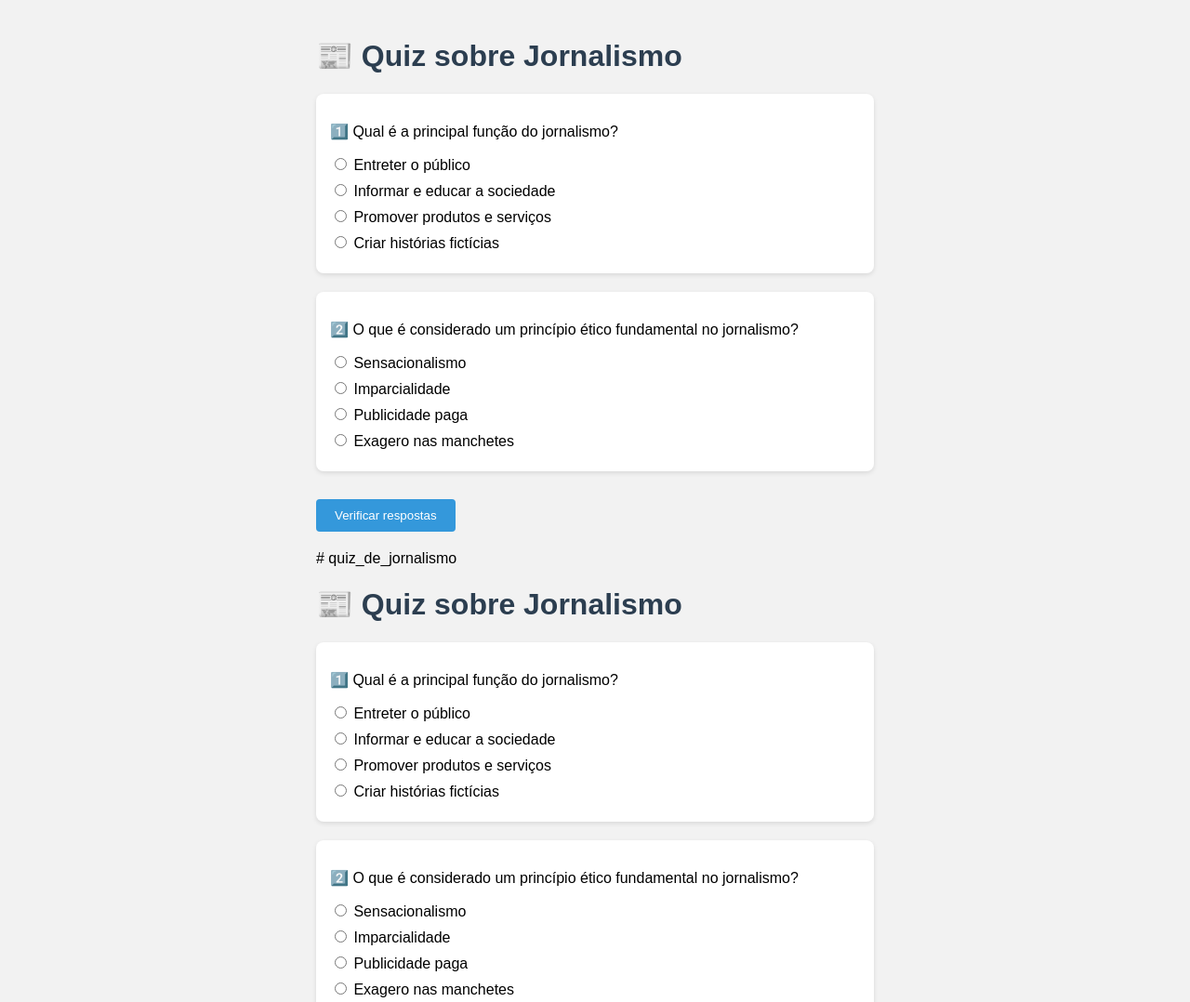
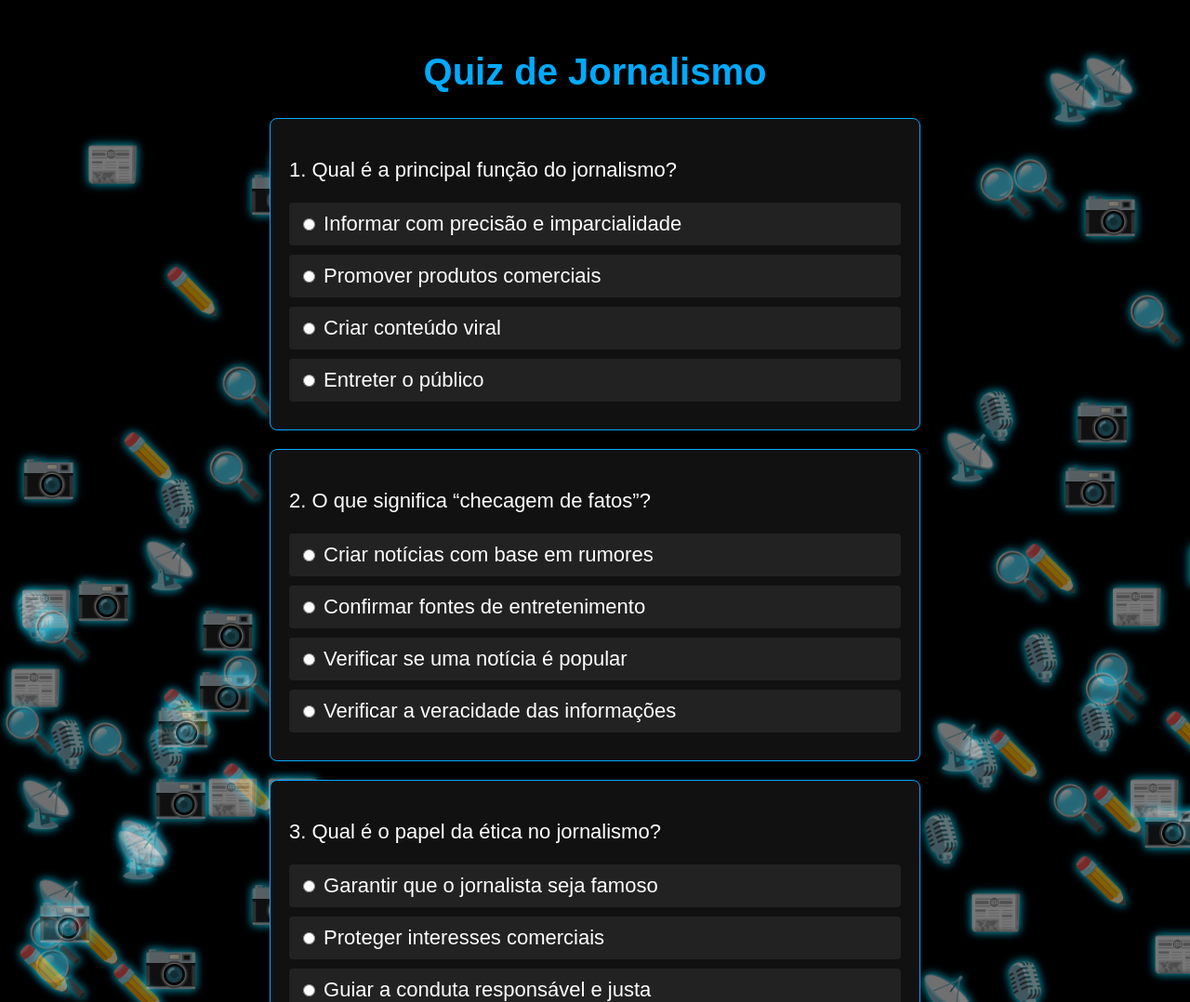
Before and after one commit to pereira-beatriz/quiz_de_jornalismo, a plain HTML site: page index.html in a window 1280 px wide. Shown: the top 1078 px of the page at 93% size. Drawn offline with Linux system fonts and the light colour scheme.

Commit message:
jornalismo.quizizz

```diff
--- a/index.html
+++ b/index.html
@@ -1,171 +1,261 @@
-<!DOCTYPE html>
+<!DOCTYPE ahtml>
 <html lang="pt-BR">
 <head>
     <meta charset="UTF-8">
     <title>Quiz de Jornalismo</title>
     <style>
         body {
+            background-color: #000;
+            color: #fff;
             font-family: Arial, sans-serif;
-      background: #f2f2f2;
+            font-size: 22px;
             padding: 20px;
-      max-width: 600px;
-      margin: auto;
+            overflow-x: hidden;
+            display: flex;
+            justify-content: center;
         }
+
+        .container {
+            max-width: 700px;
+            width: 100%;
+            z-index: 1;
+        }
+
         h1 {
-      color: #2c3e50;
+            color: #00aaff;
+            text-align: center;
+            font-size: 40px;
         }
+
         .question {
-      margin-bottom: 20px;
-      padding: 15px;
-      background: #fff;
+            background-color: #111;
+            border: 1px solid #00aaff;
             border-radius: 8px;
-      box-shadow: 0 2px 5px rgba(0,0,0,0.1);
+            padding: 20px;
+            margin: 20px 0;
         }
-    .options label {
+
+        label {
             display: block;
-      margin-bottom: 8px;
+            margin: 10px 0;
+            background-color: #222;
+            padding: 10px;
+            border-radius: 4px;
             cursor: pointer;
+            transition: background-color 0.3s ease;
         }
-    .btn {
-      padding: 10px 20px;
-      background: #3498db;
+
+        label.selected {
+            background-color: #00aaff;
+            color: #fff;
+        }
+
+        label:hover {
+            background-color: #333;
+        }
+
+        button {
+            background-color: #00aaff;
             color: white;
             border: none;
-      border-radius: 4px;
+            padding: 14px 28px;
+            margin: 10px;
+            border-radius: 5px;
             cursor: pointer;
-      margin-top: 10px;
+            font-size: 20px;
         }
-    .result {
+
+        button:hover {
+            background-color: #0088cc;
+        }
+
+        #result {
+            font-size: 24px;
             margin-top: 20px;
-      font-weight: bold;
+            color: #00ffcc;
+            text-align: center;
+        }
+
+        .icon {
+            position: fixed;
+            font-size: 48px;
+            animation: flutuar 6s linear infinite;
+            opacity: 0.5;
+            pointer-events: none;
+            text-shadow: 0 0 8px #00ffff, 0 0 12px #00aaff;
+            z-index: 0;
+        }
+
+        @keyframes flutuar {
+            0% { transform: translateY(-50px); }
+            100% { transform: translateY(100vh); }
         }
     </style>
 </head>
 <body>
-  <h1>📰 Quiz sobre Jornalismo</h1>
-  <form id="quizForm">
+
+<div class="container">
+    <h1>Quiz de Jornalismo</h1>
+
+    <form id="quiz-form">
         <div class="question">
-      <p>1️⃣ Qual é a principal função do jornalismo?</p>
-      <div class="options">
-        <label><input type="radio" name="q1" value="0"> Entreter o público</label>
-        <label><input type="radio" name="q1" value="1"> Informar e educar a sociedade</label>
-        <label><input type="radio" name="q1" value="2"> Promover produtos e serviços</label>
-        <label><input type="radio" name="q1" value="3"> Criar histórias fictícias</label>
+            <p>1. Qual é a principal função do jornalismo?</p>
+            <label><input type="radio" name="q1" value="a"> Informar com precisão e imparcialidade</label>
+            <label><input type="radio" name="q1" value="b"> Promover produtos comerciais</label>
+            <label><input type="radio" name="q1" value="c"> Criar conteúdo viral</label>
+            <label><input type="radio" name="q1" value="d"> Entreter o público</label>
         </div>
+
+        <div class="question">
+            <p>2. O que significa “checagem de fatos”?</p>
+            <label><input type="radio" name="q2" value="a"> Criar notícias com base em rumores</label>
+            <label><input type="radio" name="q2" value="b"> Confirmar fontes de entretenimento</label>
+            <label><input type="radio" name="q2" value="c"> Verificar se uma notícia é popular</label>
+            <label><input type="radio" name="q2" value="d"> Verificar a veracidade das informações</label>
         </div>
+
         <div class="question">
-      <p>2️⃣ O que é considerado um princípio ético fundamental no jornalismo?</p>
-      <div class="options">
-        <label><input type="radio" name="q2" value="0"> Sensacionalismo</label>
-        <label><input type="radio" name="q2" value="1"> Imparcialidade</label>
-        <label><input type="radio" name="q2" value="2"> Publicidade paga</label>
-        <label><input type="radio" name="q2" value="3"> Exagero nas manchetes</label>
+            <p>3. Qual é o papel da ética no jornalismo?</p>
+            <label><input type="radio" name="q3" value="a"> Garantir que o jornalista seja famoso</label>
+            <label><input type="radio" name="q3" value="b"> Proteger interesses comerciais</label>
+            <label><input type="radio" name="q3" value="c"> Guiar a conduta responsável e justa</label>
+            <label><input type="radio" name="q3" value="d"> Criar manchetes chamativas</label>
         </div>
+
+        <div class="question">
+            <p>4. O que é uma fonte confiável?</p>
+            <label><input type="radio" name="q4" value="a"> Um perfil popular nas redes sociais</label>
+            <label><input type="radio" name="q4" value="b"> Alguém com conhecimento e credibilidade</label>
+            <label><input type="radio" name="q4" value="c"> Qualquer pessoa que queira falar</label>
+            <label><input type="radio" name="q4" value="d"> Um influenciador digital</label>
         </div>
-    <button type="button" class="btn" onclick="checkAnswers()">Verificar respostas</button>
-    <div class="result" id="result"></div>
+
+        <div class="question">
+            <p>5. Qual é a diferença entre notícia e opinião?</p>
+            <label><input type="radio" name="q5" value="a"> Não há diferença</label>
+            <label><input type="radio" name="q5" value="b"> Opinião é sempre mais confiável</label>
+            <label><input type="radio" name="q5" value="c"> Notícia é baseada em sentimentos</label>
+            <label><input type="radio" name="q5" value="d"> Notícia apresenta fatos; opinião traz interpretações</label>
+        </div>
+
+        <div class="question">
+            <p>6. O que é liberdade de imprensa?</p>
+            <label><input type="radio" name="q6" value="a"> Direito de publicar qualquer coisa sem consequências</label>
+            <label><input type="radio" name="q6" value="b"> Controle total do governo sobre a mídia</label>
+            <label><input type="radio" name="q6" value="c"> Direito de informar sem censura ou repressão</label>
+            <label><input type="radio" name="q6" value="d"> Liberdade para promover marcas</label>
+        </div>
+
+        <button type="button" onclick="verificarRespostas()">Enviar</button>
+        <button type="button" id="retry" onclick="tentarNovamente()" style="display:none;">Tentar novamente</button>
     </form>
 
+    <div id="result"></div>
+</div>
+
 <script>
-    function checkAnswers() {
-      const resultEl = document.getElementById('result');
-      const answers = [1, 1];
-      let score = 0;
+    // Emojis flutuando nas laterais da tela
+    let icones = ["📷", "🎙️", "📰", "🔍", "✏️", "📡"];
+    // Aumentando o número de emojis para 120 para maior frequência
+    for (let i = 0; i < 120; i++) {
+        let icon = document.createElement("div");
+        icon.className = "icon";
+        icon.textContent = icones[Math.floor(Math.random() * icones.length)];
 
-      const q1 = document.querySelector('input[name="q1"]:checked');
-      const q2 = document.querySelector('input[name="q2"]:checked');
+        let left;
+        let rand = Math.random();
+        // Faixa de queda dos emojis ampliada para cobrir mais a tela
+        const range = 300;
+        if (rand < 0.5) {
+            // Lado esquerdo
+            left = Math.random() * range;
+        } else {
+            // Lado direito
+            left = window.innerWidth - Math.random() * range;
+        }
 
-      if (q1 && parseInt(q1.value) === answers[0]) score++;
-      if (q2 && parseInt(q2.value) === answers[1]) score++;
+        icon.style.left = left + "px";
+        icon.style.top = Math.random() * window.innerHeight + "px";
+        icon.style.animationDuration = (4 + Math.random() * 4) + "s";
+        document.body.appendChild(icon);
+    }
 
-      resultEl.textContent = `Você acertou ${score} de 2 questões.`;
+    // Objeto com as respostas corretas
+    const respostasCorretas = {
+        q1: "a",
+        q2: "d",
+        q3: "c",
+        q4: "b",
+        q5: "d",
+        q6: "c"
+    };
+
+    // Função para verificar as respostas
+    function verificarRespostas() {
+        let acertos = 0;
+        const total = Object.keys(respostasCorretas).length;
+        const resultado = document.getElementById("result");
+        const botaoRetry = document.getElementById("retry");
+
+        // Remove a classe 'selected' de todas as labels
+        document.querySelectorAll('label').forEach(label => {
+            label.classList.remove('selected');
+        });
+
+        for (let i = 1; i <= total; i++) {
+            const resposta = document.querySelector(`input[name="q${i}"]:checked`);
+
+            // Se uma resposta foi selecionada
+            if (resposta) {
+                // Adiciona a classe 'selected' à label da resposta selecionada
+                resposta.parentElement.classList.add('selected');
+
+                if (resposta.value === respostasCorretas[`q${i}`]) {
+                    acertos++;
                 }
+            }
+        }
+
+        // Exibe o resultado e o botão de tentar novamente
+        if (acertos === total) {
+            resultado.textContent = `🎉 Parabéns! Você acertou todas as ${total} perguntas. Você conseguiu!`;
+        } else {
+            resultado.textContent = `✅ Acertos: ${acertos} | ❌ Erros: ${total - acertos}`;
+        }
+
+        botaoRetry.style.display = "inline-block";
+    }
+
+    // Função para tentar novamente
+    function tentarNovamente() {
+        const formulario = document.getElementById("quiz-form");
+        formulario.reset();
+
+        const resultado = document.getElementById("result");
+        resultado.textContent = "";
+
+        const botaoRetry = document.getElementById("retry");
+        botaoRetry.style.display = "none";
+
+        // Remove a classe 'selected' de todas as labels
+        document.querySelectorAll('label').forEach(label => {
+            label.classList.remove('selected');
+        });
+
+    }
+
+    // Adiciona evento para escurecer a alternativa selecionada
+    document.querySelectorAll('input[type="radio"]').forEach(radio => {
+        radio.addEventListener('change', (event) => {
+            // Remove a classe 'selected' de todas as labels do mesmo grupo de rádio
+            document.querySelectorAll(`input[name="${event.target.name}"]`).forEach(input => {
+                input.parentElement.classList.remove('selected');
+            });
+            // Adiciona a classe 'selected' à label da alternativa clicada
+            event.target.parentElement.classList.add('selected');
+        });
+    });
 </script>
+
 </body>
 </html>
-# quiz_de_jornalismo
-<!DOCTYPE html>
-<html lang="pt-BR">
-<head>
-  <meta charset="UTF-8">
-  <title>Quiz de Jornalismo</title>
-  <style>
-    body {
-      font-family: Arial, sans-serif;
-      background: #f2f2f2;
-      padding: 20px;
-      max-width: 600px;
-      margin: auto;
-    }
-    h1 {
-      color: #2c3e50;
-    }
-    .question {
-      margin-bottom: 20px;
-      padding: 15px;
-      background: #fff;
-      border-radius: 8px;
-      box-shadow: 0 2px 5px rgba(0,0,0,0.1);
-    }
-    .options label {
-      display: block;
-      margin-bottom: 8px;
-      cursor: pointer;
-    }
-    .btn {
-      padding: 10px 20px;
-      background: #3498db;
-      color: white;
-      border: none;
-      border-radius: 4px;
-      cursor: pointer;
-      margin-top: 10px;
-    }
-    .result {
-      margin-top: 20px;
-      font-weight: bold;
-    }
-  </style>
-</head>
-<body>
-  <h1>📰 Quiz sobre Jornalismo</h1>
-  <form id="quizForm">
-    <div class="question">
-      <p>1️⃣ Qual é a principal função do jornalismo?</p>
-      <div class="options">
-        <label><input type="radio" name="q1" value="0"> Entreter o público</label>
-        <label><input type="radio" name="q1" value="1"> Informar e educar a sociedade</label>
-        <label><input type="radio" name="q1" value="2"> Promover produtos e serviços</label>
-        <label><input type="radio" name="q1" value="3"> Criar histórias fictícias</label>
-      </div>
-    </div>
-    <div class="question">
-      <p>2️⃣ O que é considerado um princípio ético fundamental no jornalismo?</p>
-      <div class="options">
-        <label><input type="radio" name="q2" value="0"> Sensacionalismo</label>
-        <label><input type="radio" name="q2" value="1"> Imparcialidade</label>
-        <label><input type="radio" name="q2" value="2"> Publicidade paga</label>
-        <label><input type="radio" name="q2" value="3"> Exagero nas manchetes</label>
-      </div>
-    </div>
-    <button type="button" class="btn" onclick="checkAnswers()">Verificar respostas</button>
-    <div class="result" id="result"></div>
-  </form>
-
-  <script>
-    function checkAnswers() {
-      const resultEl = document.getElementById('result');
-      const answers = [1, 1];
-      let score = 0;
-
-      const q1 = document.querySelector('input[name="q1"]:checked');
-      const q2 = document.querySelector('input[name="q2"]:checked');
-
-      if (q1 && parseInt(q1.value) === answers[0]) score++;
-      if (q2 && parseInt(q2.value) === answers[1]) score++;
-
-      resultEl.textContent = `Você acertou ${score} de 2 questões.`;
-    }
-  </script>
-</body>
-</html>
```
Lines whose indentation alone changed are shown as unchanged.
